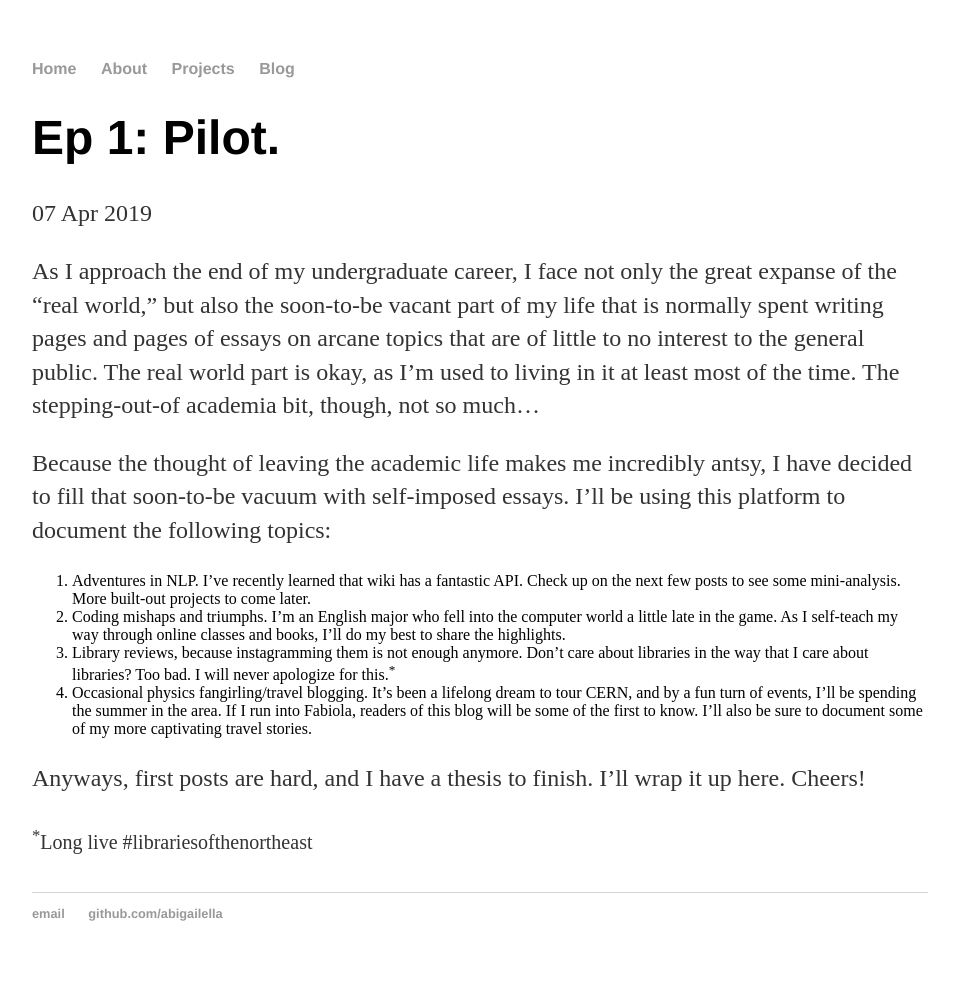
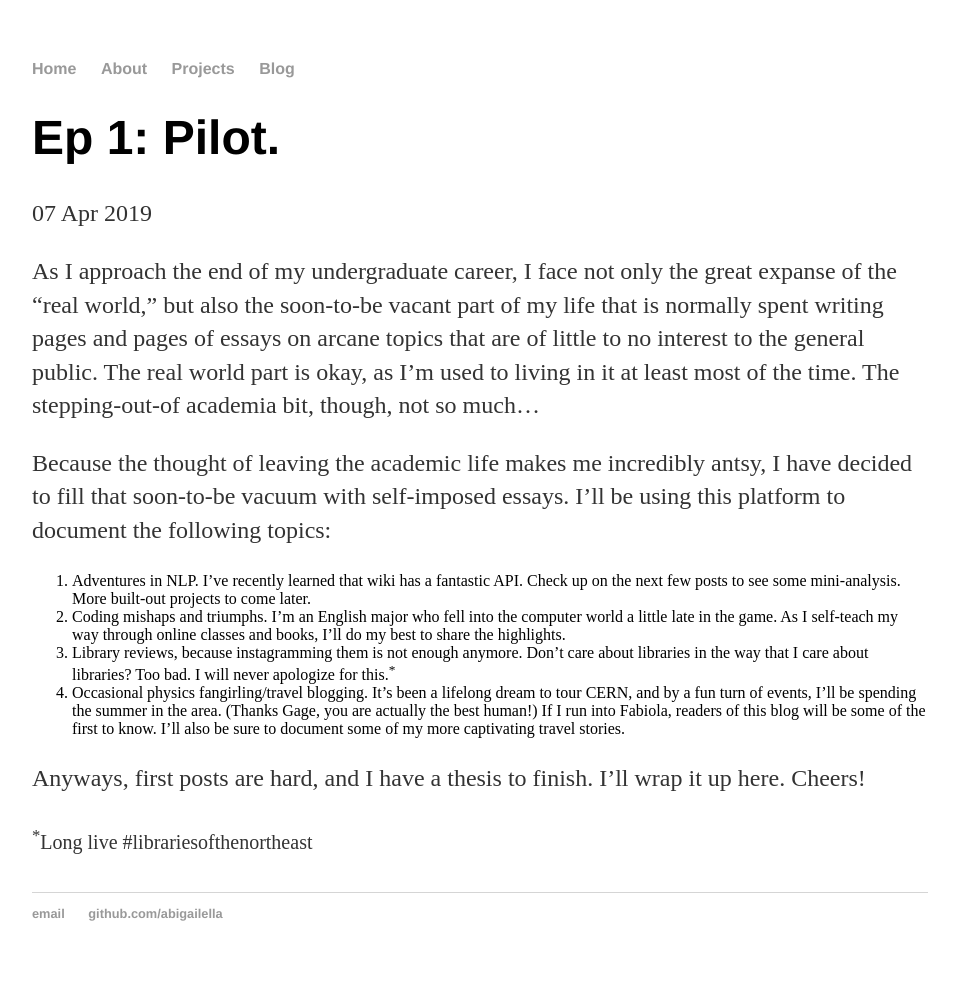
Before and after one commit to abigailella/abigailella.github.io, a Jekyll site: the page built from _posts/2019-04-07-ep-1-the-pilot.md, in a window 1280 px wide. Shown: the whole page, without its empty margins (160-1116 px from the left). Built offline with Jekyll 4.4.1, drawn with Linux system fonts in a browser that asks for light colours.

Commit message:
Update 2019-04-07-ep-1-the-pilot.md

```diff
--- a/_posts/2019-04-07-ep-1-the-pilot.md
+++ b/_posts/2019-04-07-ep-1-the-pilot.md
@@ -11,7 +11,7 @@ Because the thought of leaving the academic life makes me incredibly antsy, I ha
 1.	Adventures in NLP. I’ve recently learned that wiki has a fantastic API. Check up on the next few posts to see some mini-analysis. More built-out projects to come later.
 2.	Coding mishaps and triumphs. I’m an English major who fell into the computer world a little late in the game. As I self-teach my way through online classes and books, I’ll do my best to share the highlights.
 3.	Library reviews, because instagramming them is not enough anymore. Don’t care about libraries in the way that I care about libraries? Too bad. I will never apologize for this.<sup>*</sup>
-4.	Occasional physics fangirling/travel blogging. It’s been a lifelong dream to tour CERN, and by a fun turn of events, I’ll be spending the summer in the area. If I run into Fabiola, readers of this blog will be some of the first to know. I’ll also be sure to document some of my more captivating travel stories.
+4.	Occasional physics fangirling/travel blogging. It’s been a lifelong dream to tour CERN, and by a fun turn of events, I’ll be spending the summer in the area. (Thanks Gage, you are actually the best human!) If I run into Fabiola, readers of this blog will be some of the first to know. I’ll also be sure to document some of my more captivating travel stories.
 
 Anyways, first posts are hard, and I have a thesis to finish. I’ll wrap it up here. Cheers!
 
```
